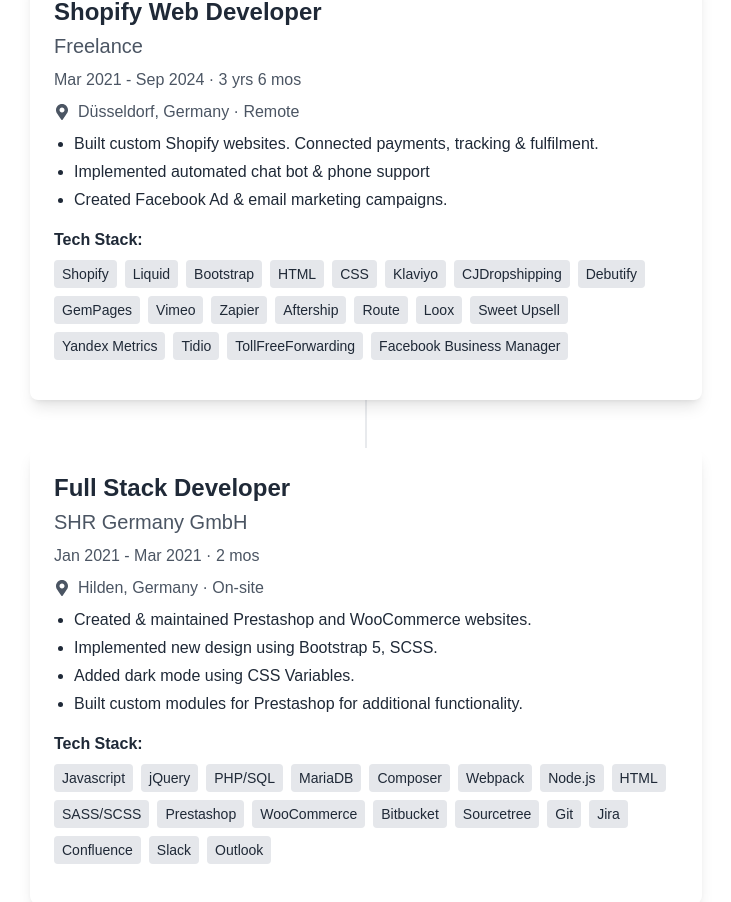
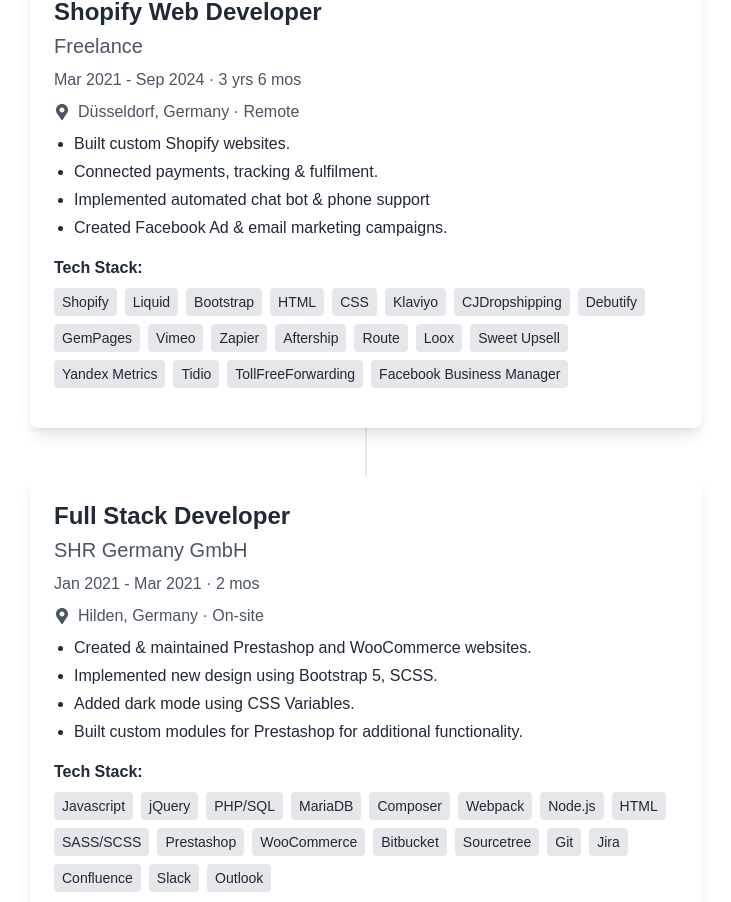
Before and after one commit to vitaliibabynin/curriculum-vitae, a Next.js app: page / in a window 1280 px wide. Shown: the part 2168-3070 px from the top of the page, without its empty margins (274-1005 px from the left). Built offline with nearby package versions, Linux system fonts and the light colour scheme.

Commit message:
Edited data.ts

```diff
--- a/app/data.ts
+++ b/app/data.ts
@@ -34,7 +34,8 @@
     location: "Düsseldorf, Germany",
     workMode: "Remote" as const,
     description: [
-      "Built custom Shopify websites. Connected payments, tracking & fulfilment.",
+      "Built custom Shopify websites.",
+      "Connected payments, tracking & fulfilment.",
       "Implemented automated chat bot & phone support",
       "Created Facebook Ad & email marketing campaigns."
     ],
```
